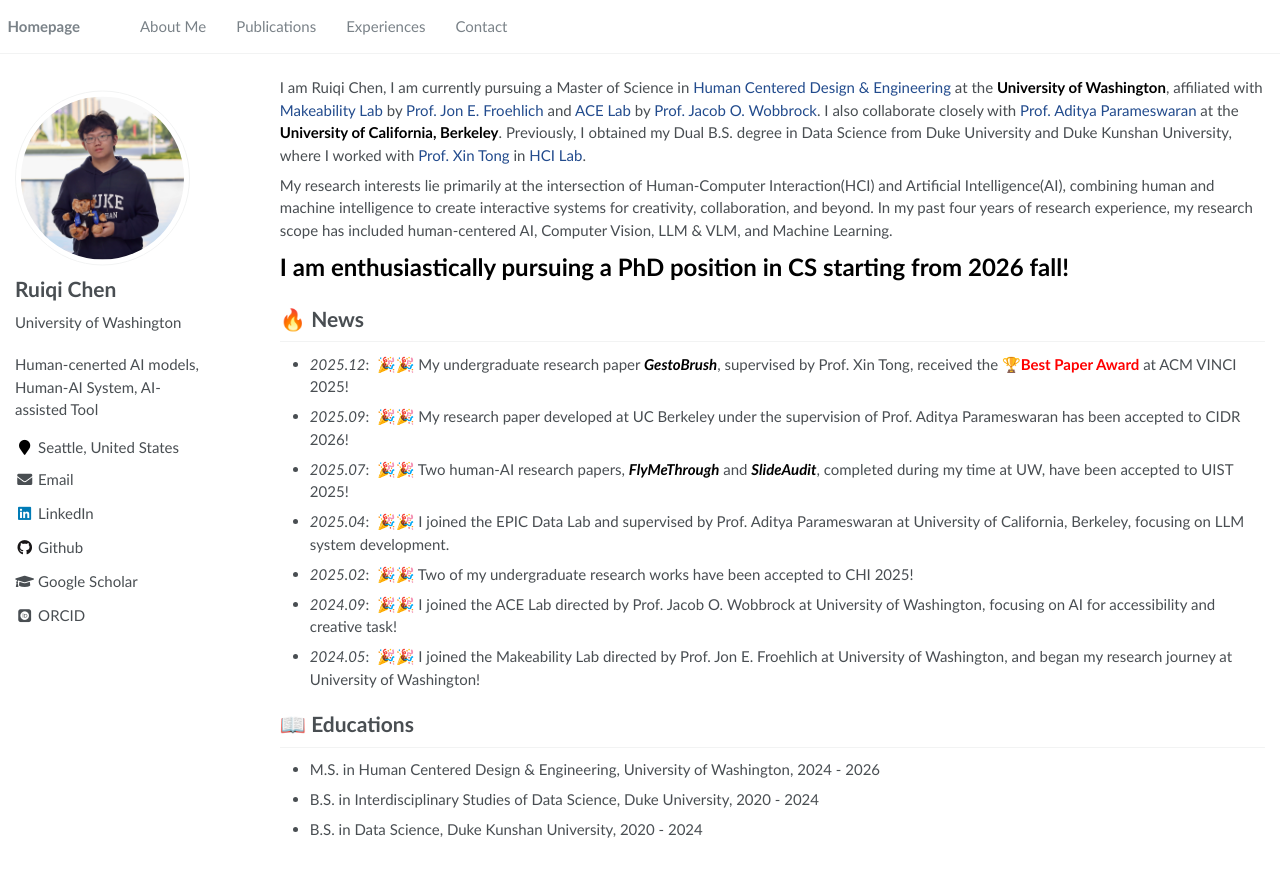
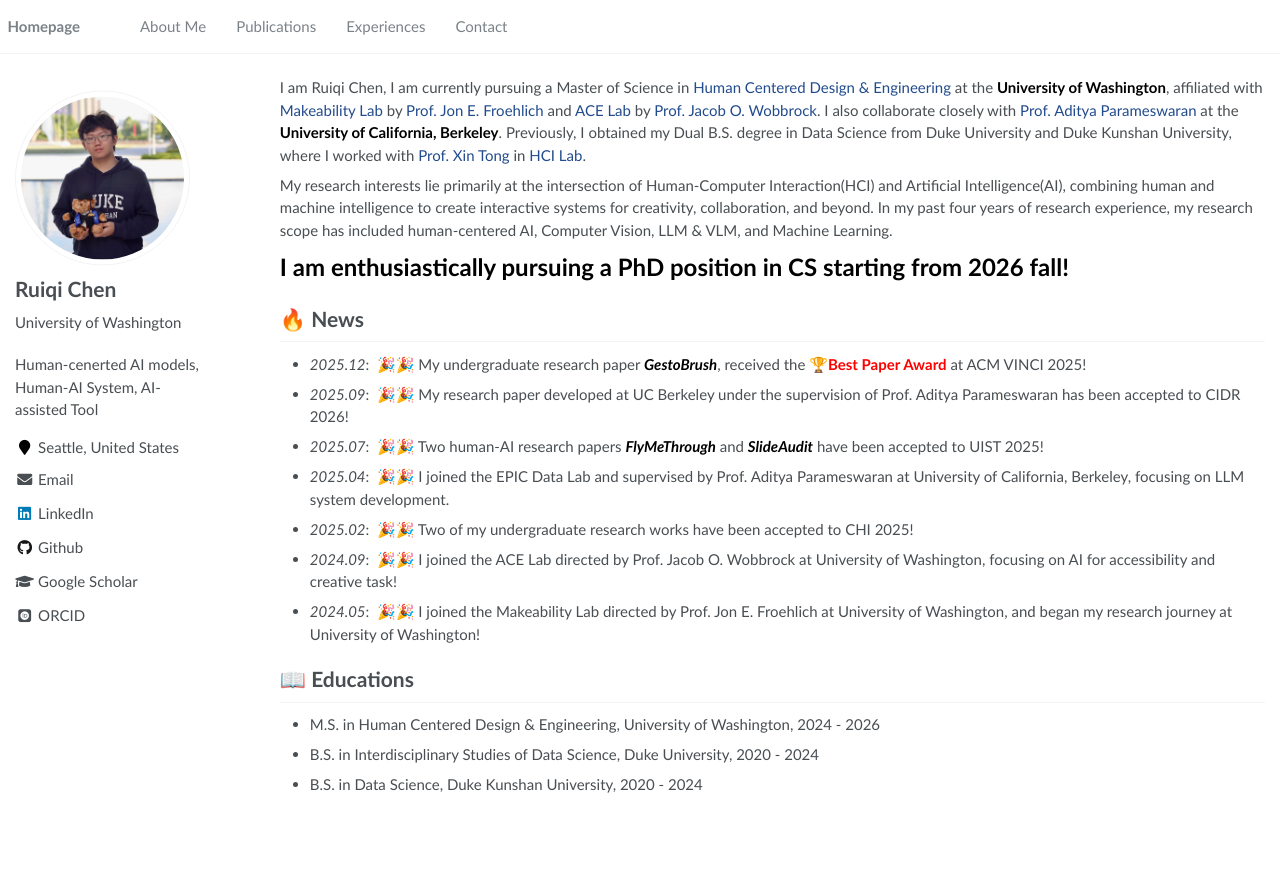
Before and after one commit to Ruiqi-Chen-0216/Ruiqi-Chen-0216.github.io, a Jekyll site: the page built from _pages/about.md, in a window 1280 px wide. Shown: the top 877 px of the page. Built offline with Jekyll 4.4.1, drawn with Linux system fonts in a browser that asks for light colours; some web fonts are replaced.

Commit message:
Update about.md

```diff
--- a/_pages/about.md
+++ b/_pages/about.md
@@ -15,9 +15,9 @@
 **<span style="font-size: 24px;">I am enthusiastically pursuing a PhD position in CS starting from 2026 fall!</span>**
 
 # 🔥 News
-- *2025.12*: &nbsp;🎉🎉 My undergraduate research paper ***GestoBrush***, supervised by Prof. Xin Tong, received the 🏆<span style="color:red; font-weight:bold;">Best Paper Award</span> at ACM VINCI 2025!
+- *2025.12*: &nbsp;🎉🎉 My undergraduate research paper ***GestoBrush***, received the 🏆<span style="color:red; font-weight:bold;">Best Paper Award</span> at ACM VINCI 2025!
 - *2025.09*: &nbsp;🎉🎉 My research paper developed at UC Berkeley under the supervision of Prof. Aditya Parameswaran has been accepted to CIDR 2026!
-- *2025.07*: &nbsp;🎉🎉 Two human-AI research papers, ***FlyMeThrough*** and ***SlideAudit***, completed during my time at UW, have been accepted to UIST 2025!
+- *2025.07*: &nbsp;🎉🎉 Two human-AI research papers ***FlyMeThrough*** and ***SlideAudit*** have been accepted to UIST 2025!
 - *2025.04*: &nbsp;🎉🎉 I joined the EPIC Data Lab and supervised by Prof. Aditya Parameswaran at University of California, Berkeley, focusing on LLM system development.
 - *2025.02*: &nbsp;🎉🎉 Two of my undergraduate research works have been accepted to CHI 2025!
 - *2024.09*: &nbsp;🎉🎉 I joined the ACE Lab directed by Prof. Jacob O. Wobbrock at University of Washington, focusing on AI for accessibility and creative task!
```
